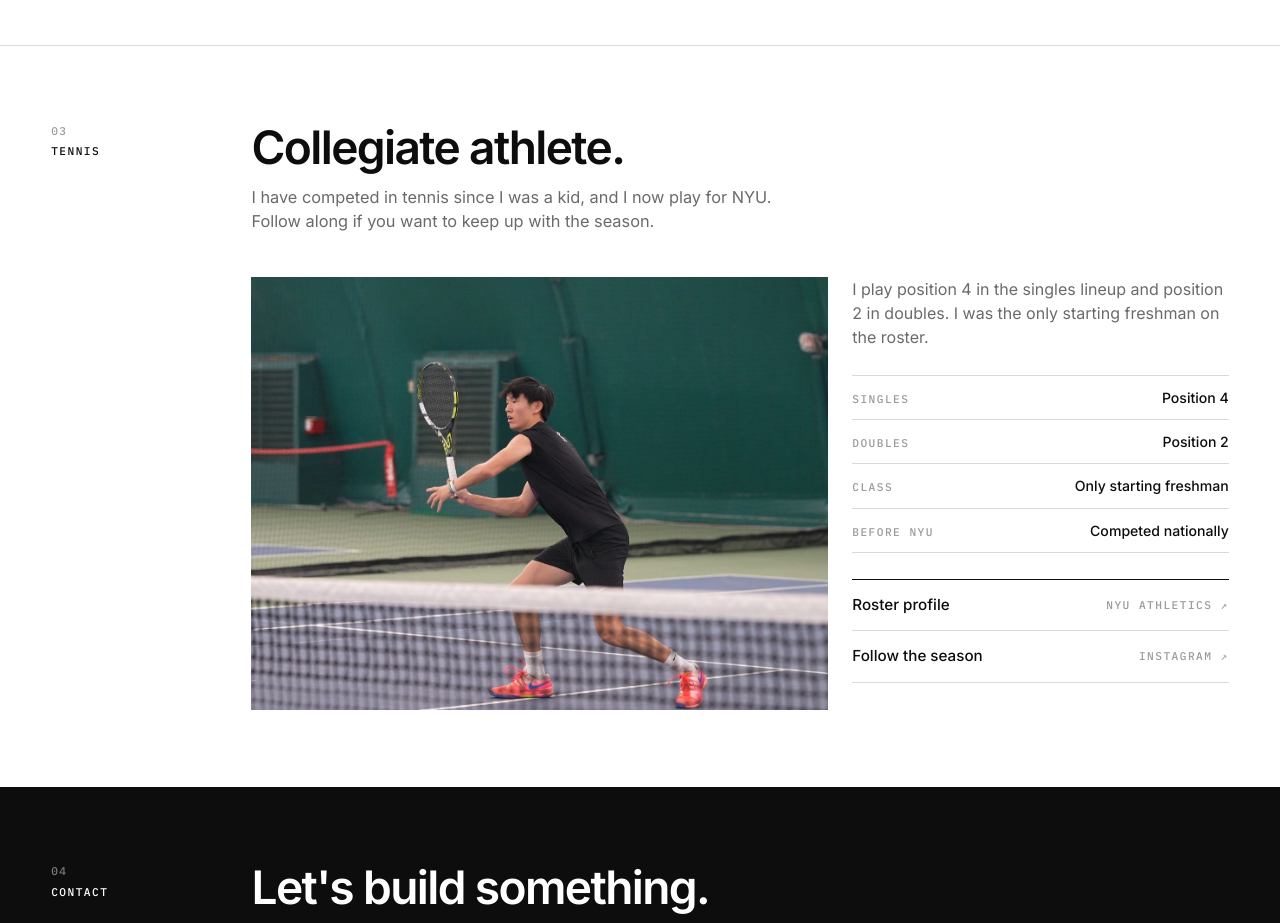
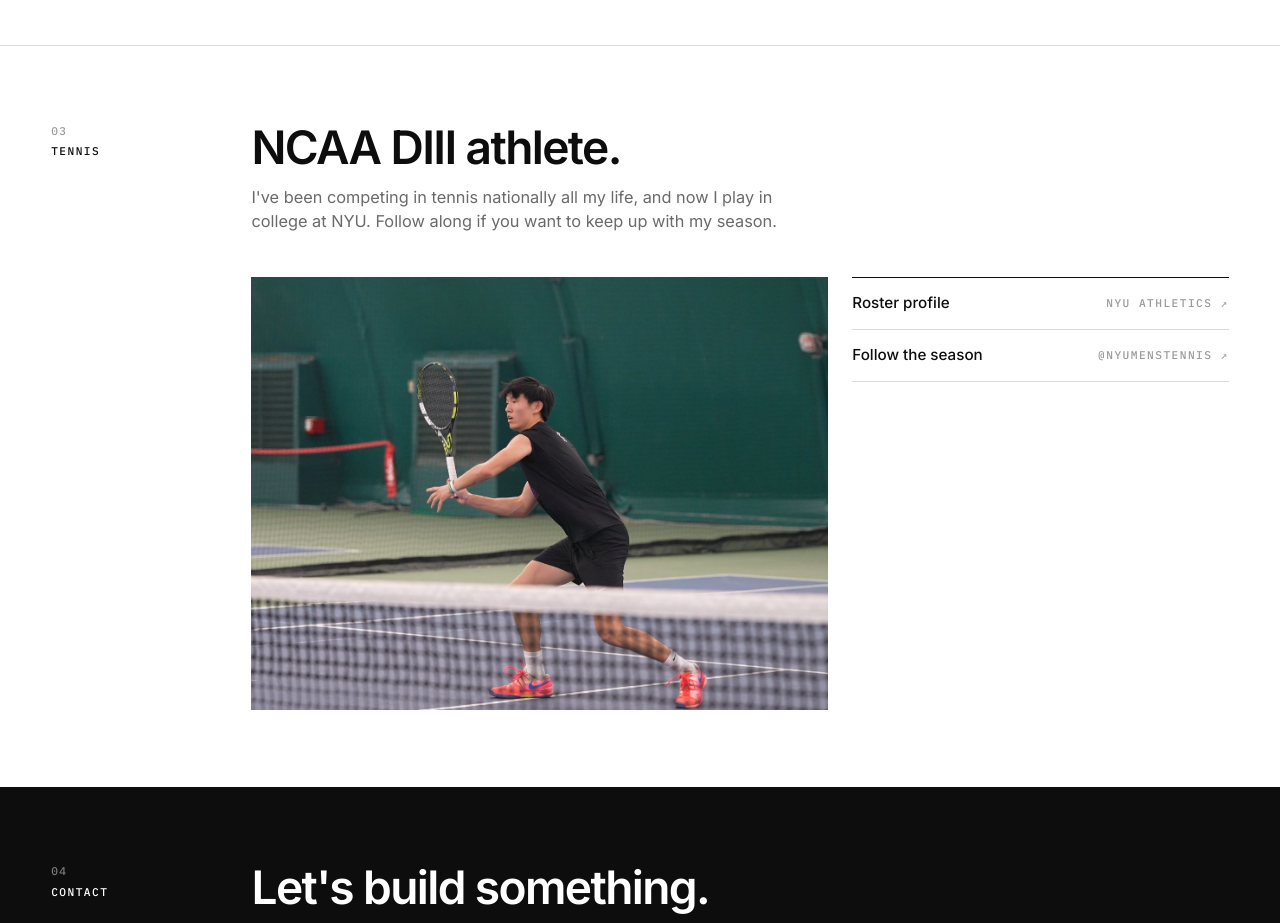
Before and after one commit to jehleifan/jehleifan.github.io, a plain HTML site: page index.html in a window 1280 px wide. Shown: the part 2320-3243 px from the top of the page. Drawn offline with Linux system fonts and the light colour scheme.

Commit message:
Update index.html

```diff
--- a/index.html
+++ b/index.html
@@ -261,15 +261,6 @@
   .ten-media .frame img{ height:100%; object-fit:cover; }
   .ten-body{ grid-column:9 / 13; }
   .ten-body p{ color:var(--grey); max-width:40ch; margin-bottom:26px; }
-  .ten-stats{ margin-bottom:26px; }
-  .ten-stats .row{
-    display:flex; align-items:baseline; justify-content:space-between; gap:14px;
-    padding-block:11px; border-top:var(--rule-w) solid var(--rule);
-    font-size:.88rem;
-  }
-  .ten-stats .row:last-child{ border-bottom:var(--rule-w) solid var(--rule); }
-  .ten-stats .row span{ color:var(--faint); }
-  .ten-stats .row strong{ font-weight:500; text-align:right; }
   .ten-follow{ display:grid; gap:0; border-top:var(--rule-w) solid var(--ink); }
   .ten-follow a{
     display:flex; align-items:center; justify-content:space-between; gap:14px;
@@ -550,8 +541,8 @@
     <div class="wrap grid">
       <div class="sec-label"><span class="mono">03<b>Tennis</b></span></div>
       <div class="sec-head rv">
-        <h2>Collegiate athlete.</h2>
-        <p>I have competed in tennis since I was a kid, and I now play for NYU. Follow along if you want to keep up with the season.</p>
+        <h2>NCAA DIII athlete.</h2>
+        <p>I've been competing in tennis nationally all my life, and now I play in college at NYU. Follow along if you want to keep up with my season.</p>
       </div>
     </div>
 
@@ -563,24 +554,12 @@
       </div>
 
       <div class="ten-body rv">
-        <p>
-          I play position 4 in the singles lineup and position 2 in doubles.
-          I was the only starting freshman on the roster.
-        </p>
-
-        <div class="ten-stats">
-          <div class="row"><span class="mono">Singles</span><strong>Position 4</strong></div>
-          <div class="row"><span class="mono">Doubles</span><strong>Position 2</strong></div>
-          <div class="row"><span class="mono">Class</span><strong>Only starting freshman</strong></div>
-          <div class="row"><span class="mono">Before NYU</span><strong>Competed nationally</strong></div>
-        </div>
-
         <div class="ten-follow">
           <a href="https://gonyuathletics.com/sports/mens-tennis/roster/jeh-lei-fan/15609" target="_blank" rel="noopener">
             <span>Roster profile</span><span class="go mono">NYU Athletics &#8599;</span>
           </a>
-          <a href="https://www.instagram.com/jehlei_fan/?hl=en" target="_blank" rel="noopener">
-            <span>Follow the season</span><span class="go mono">Instagram &#8599;</span>
+          <a href="https://www.instagram.com/nyumenstennis/?hl=en" target="_blank" rel="noopener">
+            <span>Follow the season</span><span class="go mono">@nyumenstennis &#8599;</span>
           </a>
         </div>
       </div>
```
